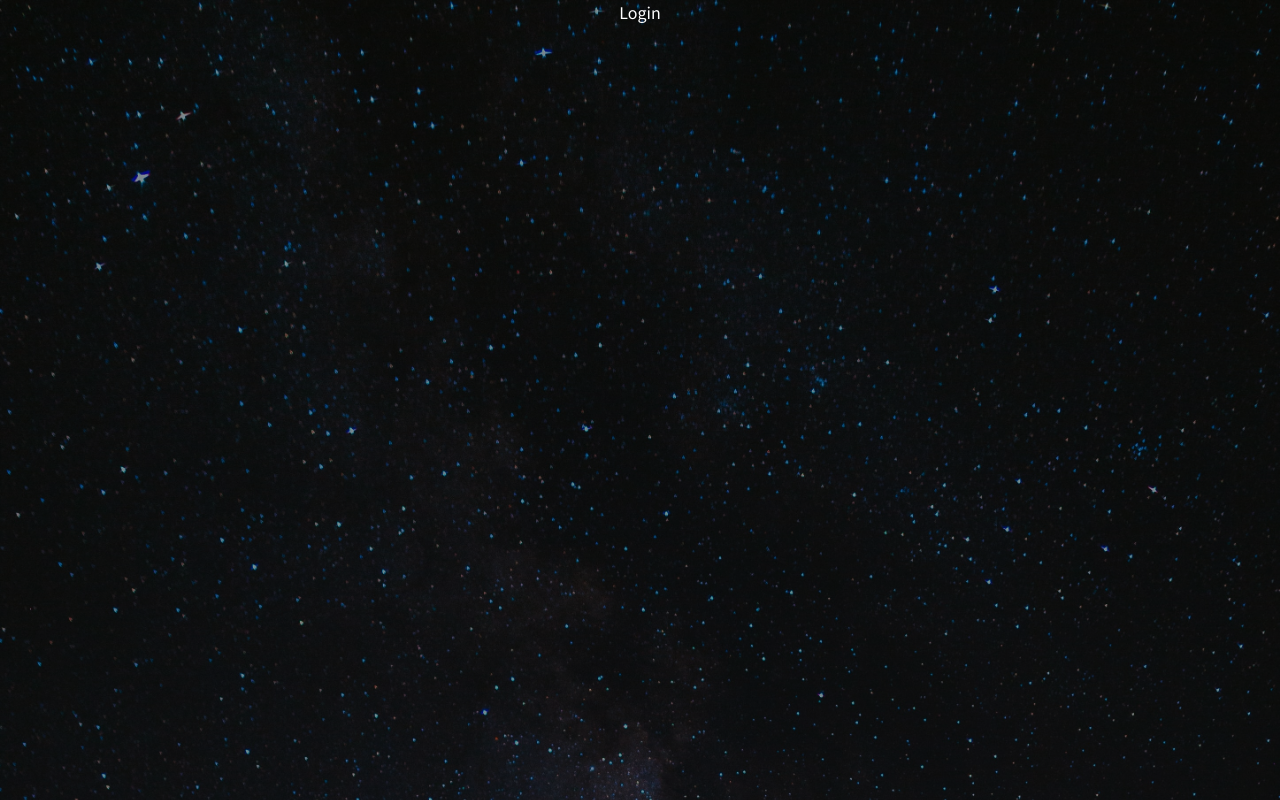
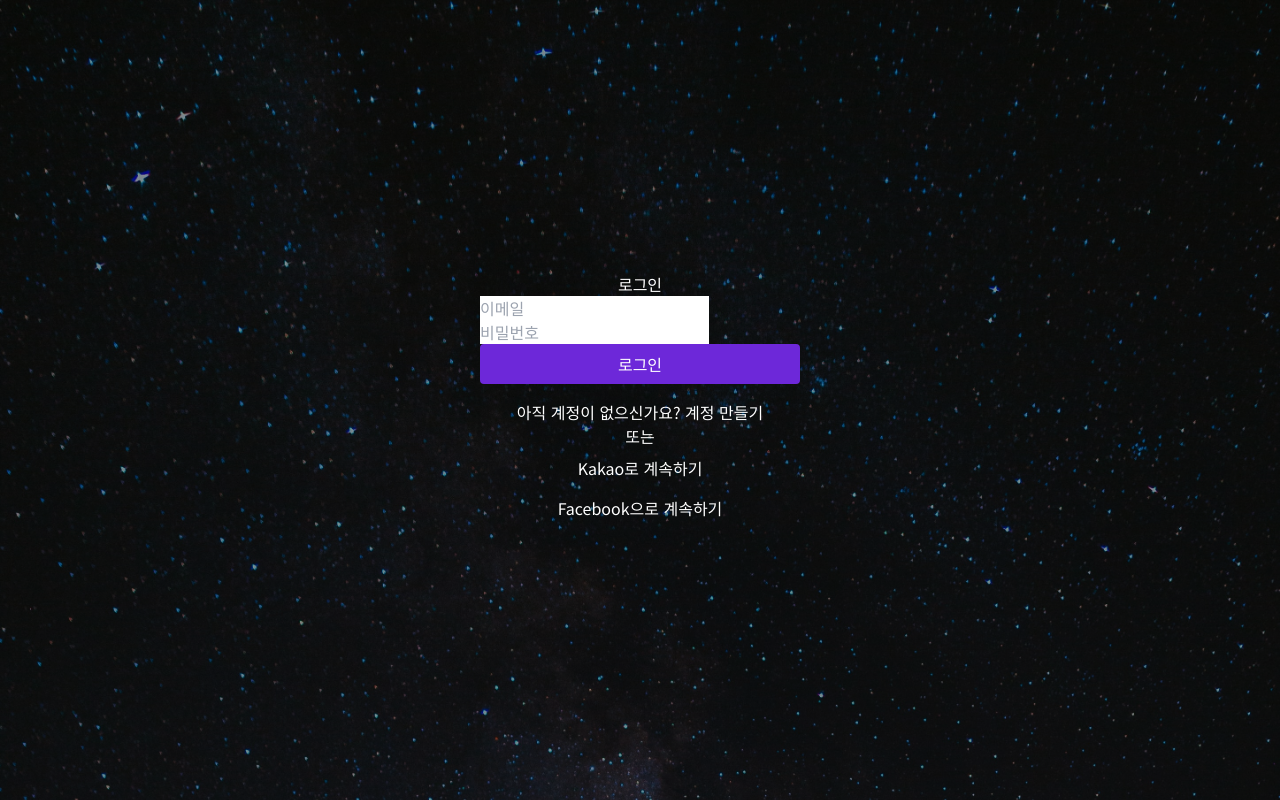
Before and after one commit to Yongveloper/My-own-secret-space, a React (Create React App) app in the folder client/: page /login in a window 1280 px wide. Built offline with nearby package versions, Linux system fonts and the light colour scheme.

Commit message:
[테스트] 로그인 페이지 테스트 코드 성공 renders elements

```diff
--- a/client/src/pages/Login.tsx
+++ b/client/src/pages/Login.tsx
@@ -1,7 +1,24 @@
-import React from 'react';
+import LoginBtn from '../components/common/Buttons/LoginBtn';
 
 function Login() {
-  return <div>Login</div>;
+  return (
+    <div className="content-wrap">
+      <h1>로그인</h1>
+      <form>
+        <input type="email" placeholder="이메일" />
+        <input type="password" placeholder="비밀번호" />
+        <LoginBtn />
+      </form>
+      <div>
+        <span>아직 계정이 없으신가요? 계정 만들기</span>
+      </div>
+      <div>
+        <span>또는</span>
+      </div>
+      <button className="button">Kakao로 계속하기</button>
+      <button className="button">Facebook으로 계속하기</button>
+    </div>
+  );
 }
 
 export default Login;
```
